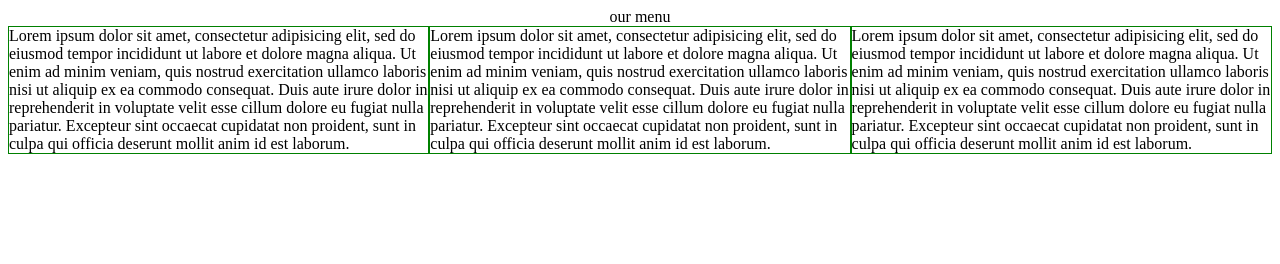
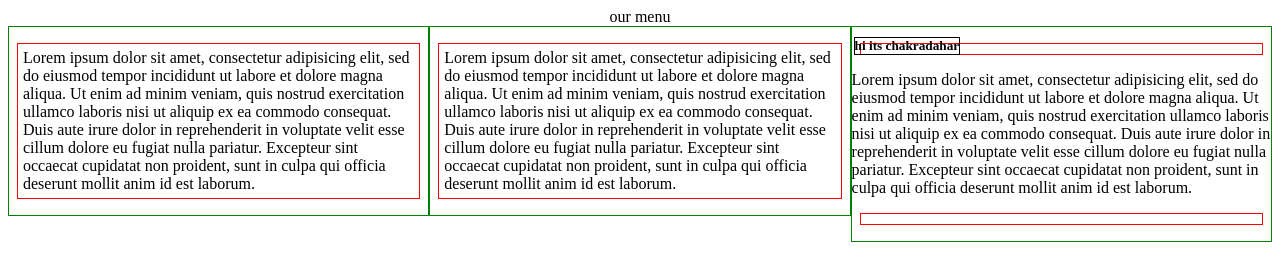
Before and after one commit to chakradhar100/coursera-test, a plain HTML site: page module-2-solution/index.html in a window 1280 px wide. Drawn offline with Linux system fonts and the light colour scheme.

Commit message:
Update index.html

```diff
--- a/module-2-solution/index.html
+++ b/module-2-solution/index.html
@@ -3,32 +3,46 @@
 <head>
 	<title>Assignment Solution for Module 2</title>
 	<link rel="stylesheet" type="text/css" href="css/design.css">
+	<meta charset="utf-8">
+	<meta name="viewport" content="width= device-width initial-scale=1">
 </head>
 <body>
 <header> our menu</header>
-<section class="col-lg-4" class="col-md-6" class="col-sl-12">
-	Lorem ipsum dolor sit amet, consectetur adipisicing elit, sed do eiusmod
+<div class="row">
+<section class="col-lg-4 col-md-6 col-sl-12">
+	<p>
+		Lorem ipsum dolor sit amet, consectetur adipisicing elit, sed do eiusmod
 	tempor incididunt ut labore et dolore magna aliqua. Ut enim ad minim veniam,
 	quis nostrud exercitation ullamco laboris nisi ut aliquip ex ea commodo
 	consequat. Duis aute irure dolor in reprehenderit in voluptate velit esse
 	cillum dolore eu fugiat nulla pariatur. Excepteur sint occaecat cupidatat non
 	proident, sunt in culpa qui officia deserunt mollit anim id est laborum.
+	</p>
 </section>
-<section class="col-lg-4" class="col-md-6" class="col-sl-12">
-	Lorem ipsum dolor sit amet, consectetur adipisicing elit, sed do eiusmod
+<section class="col-lg-4 col-md-6 col-sl-12">
+
+	<p>
+
+		Lorem ipsum dolor sit amet, consectetur adipisicing elit, sed do eiusmod
 	tempor incididunt ut labore et dolore magna aliqua. Ut enim ad minim veniam,
 	quis nostrud exercitation ullamco laboris nisi ut aliquip ex ea commodo
 	consequat. Duis aute irure dolor in reprehenderit in voluptate velit esse
 	cillum dolore eu fugiat nulla pariatur. Excepteur sint occaecat cupidatat non
 	proident, sunt in culpa qui officia deserunt mollit anim id est laborum.
+	</p>
 </section>
-<section class="col-lg-4" class="col-md-12" class="col-sl-12">
-	Lorem ipsum dolor sit amet, consectetur adipisicing elit, sed do eiusmod
+<section class="col-lg-4 col-md-12 col-sl-12">
+
+	<p>
+		<h5 > hi its chakradahar</h5>
+		Lorem ipsum dolor sit amet, consectetur adipisicing elit, sed do eiusmod
 	tempor incididunt ut labore et dolore magna aliqua. Ut enim ad minim veniam,
 	quis nostrud exercitation ullamco laboris nisi ut aliquip ex ea commodo
 	consequat. Duis aute irure dolor in reprehenderit in voluptate velit esse
 	cillum dolore eu fugiat nulla pariatur. Excepteur sint occaecat cupidatat non
 	proident, sunt in culpa qui officia deserunt mollit anim id est laborum.
+	</p>
 </section>
+</div>
 </body>
 </html>
```
